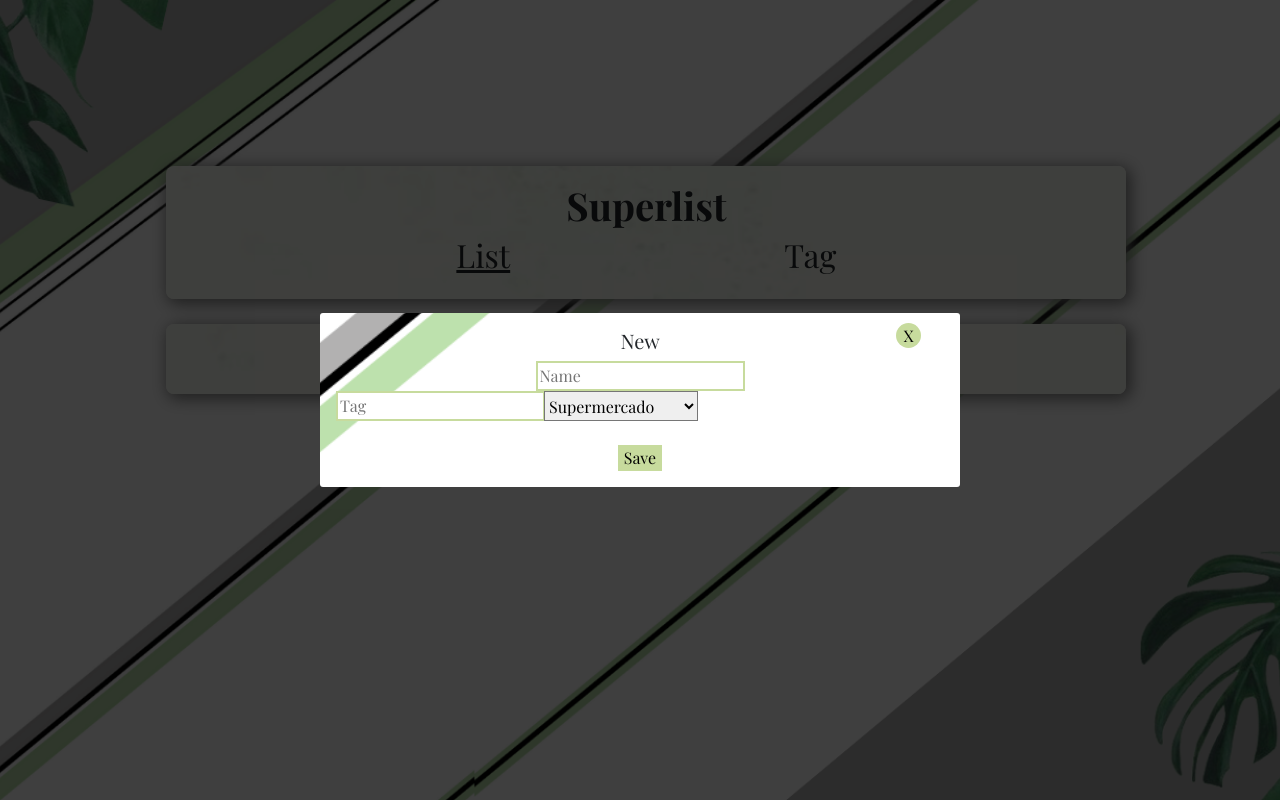
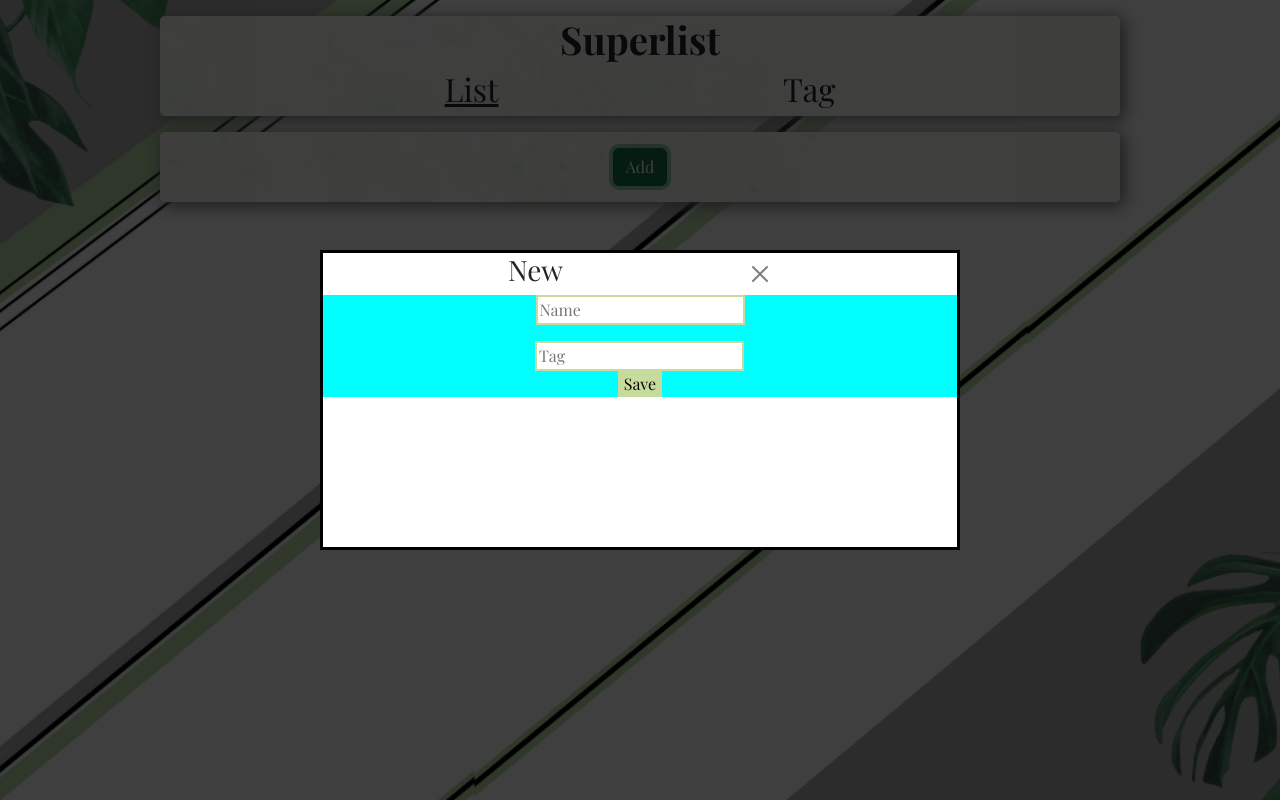
Before and after one commit to Nyckush/Trabajo-Practico, a React (Vite) app: page / in a window 1280 px wide. Both pictures are taken after a click on the button "Add". Built offline with nearby package versions, Linux system fonts and the light colour scheme.

Commit message:
Modificando el css

```diff
--- a/src/App.css
+++ b/src/App.css
@@ -13,16 +13,11 @@
   background-repeat: no-repeat;
   background-size: cover;
   background-attachment: fixed;
+  box-shadow: .2rem .2rem 1rem .1rem grey;
+  border-radius: .3rem;
+  width: 75%;
+  margin: 0 auto;
   padding: 1rem;
-  box-shadow: .2rem .2rem 1rem .1rem grey;
-  display: inline-table;
-
-  justify-content: center;
-  border-radius: .5rem;
-  row-gap: 1rem;
-  width: 75%;
-  margin-top: 2%;
-  margin-left: 13%;
 }
 
 .nav{
@@ -31,13 +26,10 @@
   background-repeat: no-repeat;
   background-size: cover;
   background-attachment: fixed;
-  padding: 1rem;
   box-shadow: .2rem .2rem 1rem .1rem grey;
-  border-radius: .5rem;
-  row-gap: 1rem;
+  margin: 1rem auto;
   width: 75%;
-  margin-top: 13%;
-  margin-left: 13%;
+  border-radius: .3rem;
 }
 .icon{
   height: 100%;
--- a/src/App.jsx
+++ b/src/App.jsx
@@ -1,6 +1,6 @@
 import React from 'react';
 import { ReactDOM } from 'react';
-import {BrowserRouter,Routes, Route} from 'react-router-dom'
+import { BrowserRouter, Routes, Route } from 'react-router-dom'
 import Header from './componentes/Header';
 import Tareas from './componentes/Tareas';
 import Ventana from './componentes/Ventana';
--- a/src/componentes/NuevaTarea.jsx
+++ b/src/componentes/NuevaTarea.jsx
@@ -1,19 +1,31 @@
 import './estilos.css';
 import { ToDoList } from './ToDoList';
 
-const NuevaTarea = ({isOpen, onClose })=>{
+const NuevaTarea = ({ isOpen, onClose }) => {
     return (
-        <div className="nueva" style={{display: isOpen ? 'grid': 'none'}}>
+        <div className="nueva" style={{ display: isOpen ? 'flex' : 'none' }}>
             <div className="nueva-conteiner">
-                <div>
-                <h5>New</h5>
-                <button className="close" onClick={onClose}>X</button>
-                <ToDoList/>
+                <div className='mini-nav'>
+                    <h3>New</h3>
+                    <button className="btn-close" onClick={onClose}></button>
                 </div>
+                <ToDoList />
             </div>
 
         </div>
     )
 }
-
+/* const PropTypes = {
+    boolean(props, propName, componentName) {
+        if(typeof props[propName] !== 'boolean') {
+            return new Error(
+                `El componente ${componentName} necesita que la propiedad ${propName} sea tipo booleano pero has pasado un ${typeof props[propName]}`
+            )
+        }
+    }
+}
+NuevaTarea.PropTypes = {
+    isOpen: PropTypes.boolean,
+    onClose: PropTypes.boolean,
+} */
 export default NuevaTarea
--- a/src/componentes/ToDoList.jsx
+++ b/src/componentes/ToDoList.jsx
@@ -4,94 +4,90 @@ import './estilos.css'
 import 'bootstrap/dist/css/bootstrap.min.css';
 
 const ToDoList = () => {
-    const nuevo = {}
     const tags = ["Supermercado", "Tareas Pendientes", "Trabajo", "Social", "Familia", "Importante"]
     const [todoArray, setTodoArray] = useState(
         [{
             titulo: "Milk",
             descripcion: "algo",
             isComplete: false,
-         id:1
+            id: 1
         },
         {
             titulo: "Butter",
             descripcion: "algo",
             isComplete: true,
-            id:2
+            id: 2
         },
         {
             titulo: "Limon",
             descripcion: "algo",
             isComplete: false,
-            id:3
+            id: 3
         },
         {
             titulo: "Banana",
             descripcion: "algo",
             isComplete: false,
-            id:4
+            id: 4
         },
         {
             titulo: "Potato",
             descripcion: "algo",
             isComplete: false,
-            id:5
+            id: 5
         },
         {
             titulo: "Carrot",
             descripcion: "algo",
             isComplete: false,
-            id:6
+            id: 6
         }
 
         ])
-    const [tareaData, setTareaData] = useState({titulo:'', descripcion:''})
-    const handleChange = ({target}) =>{
-        setTareaData({...tareaData, [target.name]:target.value})
+    const [tareaData, setTareaData] = useState({ titulo: '', descripcion: '' })
+    const handleChange = ({ target }) => {
+        setTareaData({ ...tareaData, [target.name]: target.value })
     }
-    const addTarea = (e) =>{
+    const addTarea = (e) => {
         e.preventDefault();
-        if(tareaData.titulo != '' && tareaData.descripcion != ''){
+        if (tareaData.titulo != '' && tareaData.descripcion != '') {
             const todo = tareaData;
             todo.isComplete = false;
             todo.id = todoArray.length + 1;
 
             setTodoArray([...todoArray, todo])
-            setTareaData({titulo:'', descripcion:''})
+            setTareaData({ titulo: '', descripcion: '' })
 
         }
         console.dir(e)
     }
-    useEffect(()=>{
+    useEffect(() => {
         const data = window.localStorage.getItem('todoItems')
         if (data != null) setTodoArray(JSON.parse(data))
-    },[])
-    useEffect(()=>{
+    }, [])
+    useEffect(() => {
         const data = JSON.stringify(todoArray)
         window.localStorage.setItem('todoItems', data)
-    },[todoArray])
+    }, [todoArray])
 
 
     return (
-      <div className={nuevo}>
-        <form onSubmit={addTarea} >
-            <input type="text" name="titulo" placeholder="Name" value={tareaData.titulo} onChange={handleChange}/>
-            <br />
+        <div className="container-to-do">
+            <form className="form-to-do" onSubmit={addTarea} >
                 <div className="input-group">
+                    <input type="text" name="titulo" placeholder="Name" value={tareaData.titulo} onChange={handleChange} />
                     <input type="text" name="descripcion" placeholder="Tag" value={tareaData.descripcion} onChange={handleChange} />
-            <select name="tags" id="tags">
-                {tags.map( (tag, i) => {
+                    {/* <select name="tags" id="tags">
+                        {tags.map((tag, i) => {
                             const tarea = <option value={`tag-${i}`}>{tag}</option>;
                             return tarea;
                         })}
-            </select>
+                    </select> */}
                 </div>
-            <br />
                 <button type="sumbit" onClick={addTarea}>Save</button>
-
             </form>
         </div>
     )
 }
 
-export {ToDoList}
+export { ToDoList }
--- a/src/componentes/Ventana.jsx
+++ b/src/componentes/Ventana.jsx
@@ -8,8 +8,13 @@ const Ventana = () => {
 
 
   return (
+    /*
+    Div inferior de la lista para agregar nuevas tareas, tiene el boton "Add".
+    Cuando se hace click se abre el componente de NuevaTarea que también lleva dentro
+    otro componente que es ToDoList
+
+    */
     <div className="w-100 text-center">
-      {console.log(setVerFormulario)}
 
       <button className="btn btn-success" onClick={() => setVerFormulario(true)}>Add</button>
       <NuevaTarea isOpen={verFormulario} onClose={() => setVerFormulario(false)} />
--- a/src/componentes/estilos.css
+++ b/src/componentes/estilos.css
@@ -1,3 +1,86 @@
+/*------ NuevaTarea.jsx ------ */
+
+.nueva {
+    background-color: rgba(0, 0, 0, 0.753);
+    position: fixed;
+    top: 0;
+    left: 0;
+    width: 100%;
+    height: 100vh;
+    display: flex;
+    justify-content: center;
+    align-items: center;
+}
+
+.nueva-conteiner {
+    /* Contiene la mini nav con la X y tambien el componente ToDoList.jsx */
+    background-color: #fff;
+    width: 50%;
+    min-width: 300px;
+    min-height: 300px;
+    border: 3px solid black;
+
+    /*
+    align-items: center;
+    justify-content: center; */
+}
+.mini-nav{
+    display: flex;
+    align-items: center;
+    justify-content: space-evenly;
+    width: 100%;
+}
+
+.btn-close {
+
+    width: 25px;
+    height: 25px;
+    border-radius: 50%;
+    background-color: #C7DB9D;/*
+    display: block;
+    position: absolute;
+    left: 90%;
+    bottom: 80% */
+}
+.mini-nav h3{
+
+}
+
+/* ----- Ventana.jsx --------- */
+
+.btn {
+    background-color: #C7DB9D;
+    border-radius: .1rem;
+}
+
+button {
+    background-color: #C7DB9D;
+    justify-content: center;
+    border: none
+}
+
+
+/* -------- ToDoList.jsx ------------*/
+
+.container-to-do{
+    background-size: cover;
+    background-repeat: no-repeat;
+    background-color: aqua;
+    width: 100%;
+    height: 100%;
+}
+.container-to-do .form-to-do{
+
+}
+
+.form-to-do .input-group{
+    display: flex;
+    flex-direction: column;
+    justify-content: center;
+    align-items: center;
+    gap: 1rem;
+
+}
 div.caja-tarea {
     background-color: whitesmoke;
     border-color: #C7DB9D;
@@ -8,46 +91,6 @@ div.caja-tarea {
 
 div.left {
     justify-content: space-around;
-}
-
-.nueva {
-    background-color: rgba(0, 0, 0, 0.753);
-    position: fixed;
-    top: 0;
-    left: 0;
-    width: 100%;
-    height: 100vh;
-    display: grid;
-    place-items: center;
-}
-
-.nueva-conteiner {
-    width: 50%;
-    min-width: 200px;
-    border-radius: 3px;
-    position: relative;
-    padding: 1rem;
-    background-image: url("../assets/img/fondo2.png");
-    background-position: center;
-    background-repeat: no-repeat;
-    background-size: cover;
-    background-attachment: fixed;
-}
-
-.close {
-
-    width: 25px;
-    height: 25px;
-    border-radius: 50%;
-    display: block;
-    position: absolute;
-    left: 90%;
-    bottom: 80%
-}
-
-.btn {
-    background-color: #C7DB9D;
-    border-radius: none;
 }
 
 .badge {
@@ -62,12 +105,6 @@ input {
 
 }
 
-button {
-    background-color: #C7DB9D;
-    justify-content: center;
-    border: none
-}
-
 .formCont {
     width: max-content;
     height: max-content;
```
Lines whose indentation alone changed are shown as unchanged.
